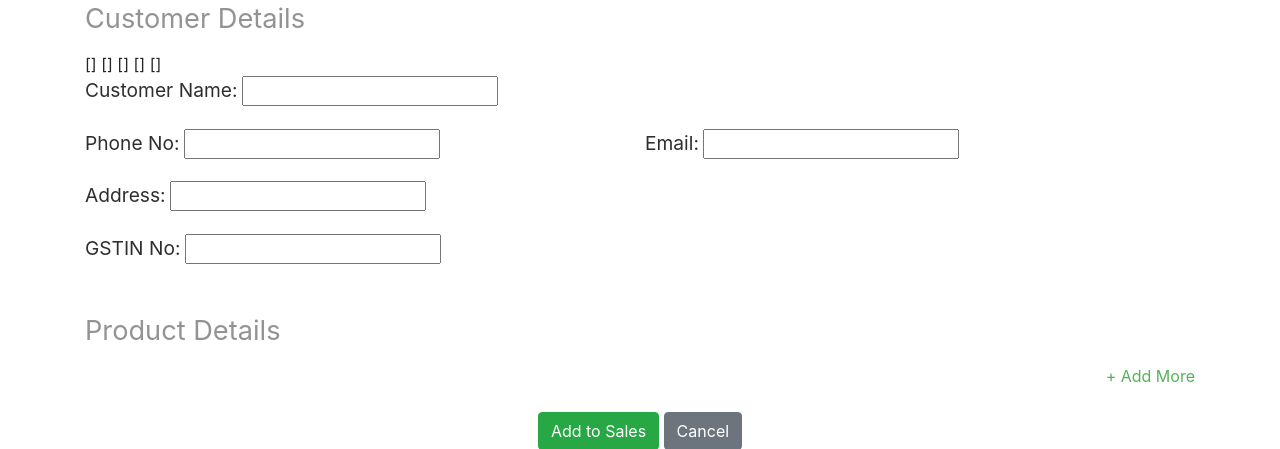
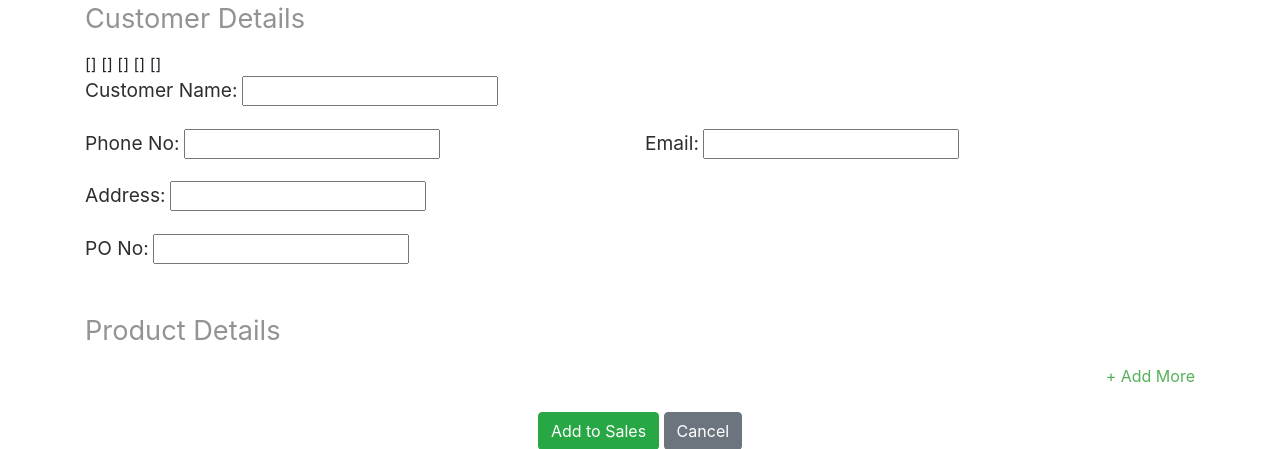
Before and after one commit to FherVryle/WORKING_THESIS, a Django app: template transactions/templates/sales/new_sale.html in a window 1280 px wide. Shown: the part 98-547 px from the top of the page. Run offline with Django 3.2, Linux system fonts and the light colour scheme; the template is opened without the code that fills it: most values are stand-ins (such as "Sample title", 1, 10 or a date in 2020); form fields are guessed from the names that the template uses; some libraries are stand-ins or nearby versions.

Commit message:
Update new_sale.html
PO number

```diff
--- a/transactions/templates/sales/new_sale.html
+++ b/transactions/templates/sales/new_sale.html
@@ -46,7 +46,7 @@
                 {{ form.address }}
             </div>
             <div class="form-group">
-                <label for="{{ form.gstin.id_for_label }}" class="panel-body-text">GSTIN No:</label>
+                <label for="{{ form.gstin.id_for_label }}" class="panel-body-text">PO No:</label>
                 {{ form.gstin }}
             </div>
 
```
